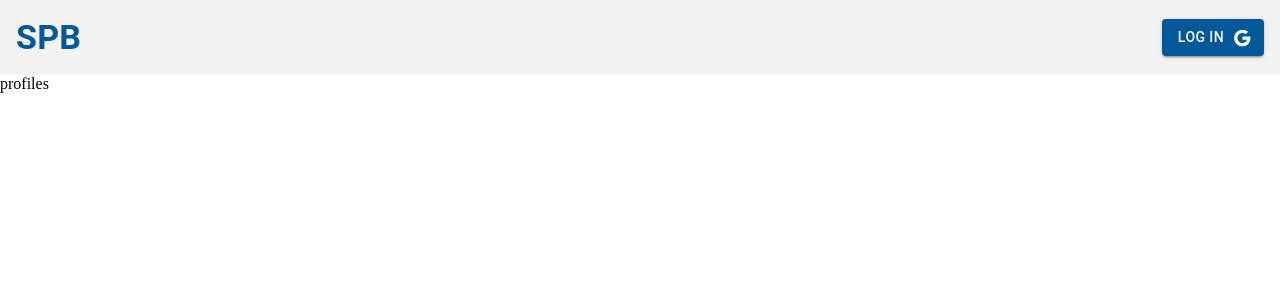
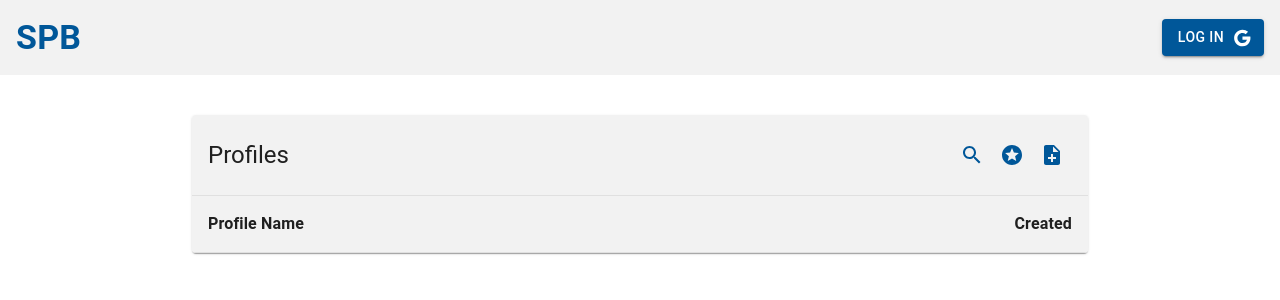
Before and after one commit to laurenrandi/rpui, a React (Create React App) app: page /profiles in a window 1280 px wide. Shown: the top 300 px of the page. Built offline with nearby package versions, Linux system fonts and the light colour scheme.

Commit message:
added profiles table

```diff
--- a/src/Pages/LoginSuccess/LoginSuccess.jsx
+++ b/src/Pages/LoginSuccess/LoginSuccess.jsx
@@ -21,7 +21,6 @@ const LoginSuccess = () => {
           });
         } catch (err) {
           console.error(err);
-
         }
       }
       fetchUserInfo();
--- a/src/Pages/Profiles/Profiles.jsx
+++ b/src/Pages/Profiles/Profiles.jsx
@@ -1,10 +1,106 @@
-import React from 'react';
+import React, { useContext, useState, useEffect } from 'react';
+import UserContext from '../../Lib/UserContext/UserContext';
+import { Divider, Grid, Typography, Box, TableContainer, Paper, TableHead, TableRow, TableCell, Table, IconButton, Tooltip, TableBody } from '@mui/material';
+import AddIcon from '@mui/icons-material/NoteAdd';
+import SearchIcon from '@mui/icons-material/Search';
+import StarsIcon from '@mui/icons-material/Stars';
+import axios from 'axios';
 
 const Profiles = () => {
+  const [profiles, setProfiles] = useState([]);
+  const { user } = useContext(UserContext);
+
+  useEffect(() => {
+    const fetchProfiles = async () => {
+      if(user?.id) {
+        try {
+          await axios.get(`http://localhost:8080/users/${user.id}/profiles`)
+          .then(res => {
+            const { data } = res;
+            setProfiles(data);
+          });
+        } catch (err) {
+          console.error(err);
+        }
+      }
+    }
+    fetchProfiles();
+  }, [user]);
+
 
   return(
     <>
-      profiles
+      <Grid container justifyContent='center' width={'100%'} minWidth='1200px' mt={5}>
+        <Box width='70%'>
+          <TableContainer component={Paper}>
+            <Table sx={{backgroundColor: 'elementBackground.main'}}>
+              <TableHead>
+                <TableRow>
+                  <TableCell align='left'>
+                    <Box my={1}>
+                      <Typography variant='h5'>
+                        {user?.name ? `${user.name}'s Profiles` : 'Profiles'}
+                      </Typography>
+                    </Box>
+                  </TableCell>
+                  <TableCell align='right'>
+                    <Tooltip
+                      title='Search'
+                    >
+                      <IconButton
+                        color='primary'
+                      >
+                        <SearchIcon />
+                      </IconButton>
+                    </Tooltip>
+                    <Tooltip
+                      title='View Master Profile'
+                    >
+                      <IconButton
+                        color='primary'
+                      >
+                        <StarsIcon />
+                      </IconButton>
+                    </Tooltip>
+                    <Tooltip
+                      title='Add Profile'
+                    >
+                      <IconButton
+                        color='primary'
+                      >
+                        <AddIcon />
+                      </IconButton>
+                    </Tooltip>
+                  </TableCell>
+                </TableRow>
+                <TableRow>
+                  <TableCell>
+                    <Typography fontWeight='bold'>Profile Name</Typography>
+                  </TableCell>
+                  <TableCell align='right'>
+                    <Typography fontWeight='bold'>Created</Typography>
+                  </TableCell>
+                </TableRow>
+              </TableHead>
+              <TableBody>
+                {profiles.map(profile => (
+                  <TableRow
+                    key={profile.id}
+                    hover
+                    sx={{ cursor: 'pointer' }}
+                  >
+                    <TableCell>{profile.name}</TableCell>
+                    <TableCell align='right'>n/a</TableCell>
+                  </TableRow>
+                ))}
+              </TableBody>
+            </Table>
+          </TableContainer>
+
+        </Box>
+        <Grid item xs={12} maxWidth={1000}>
+        </Grid>
+      </Grid>
     </>
   );
 };
```
